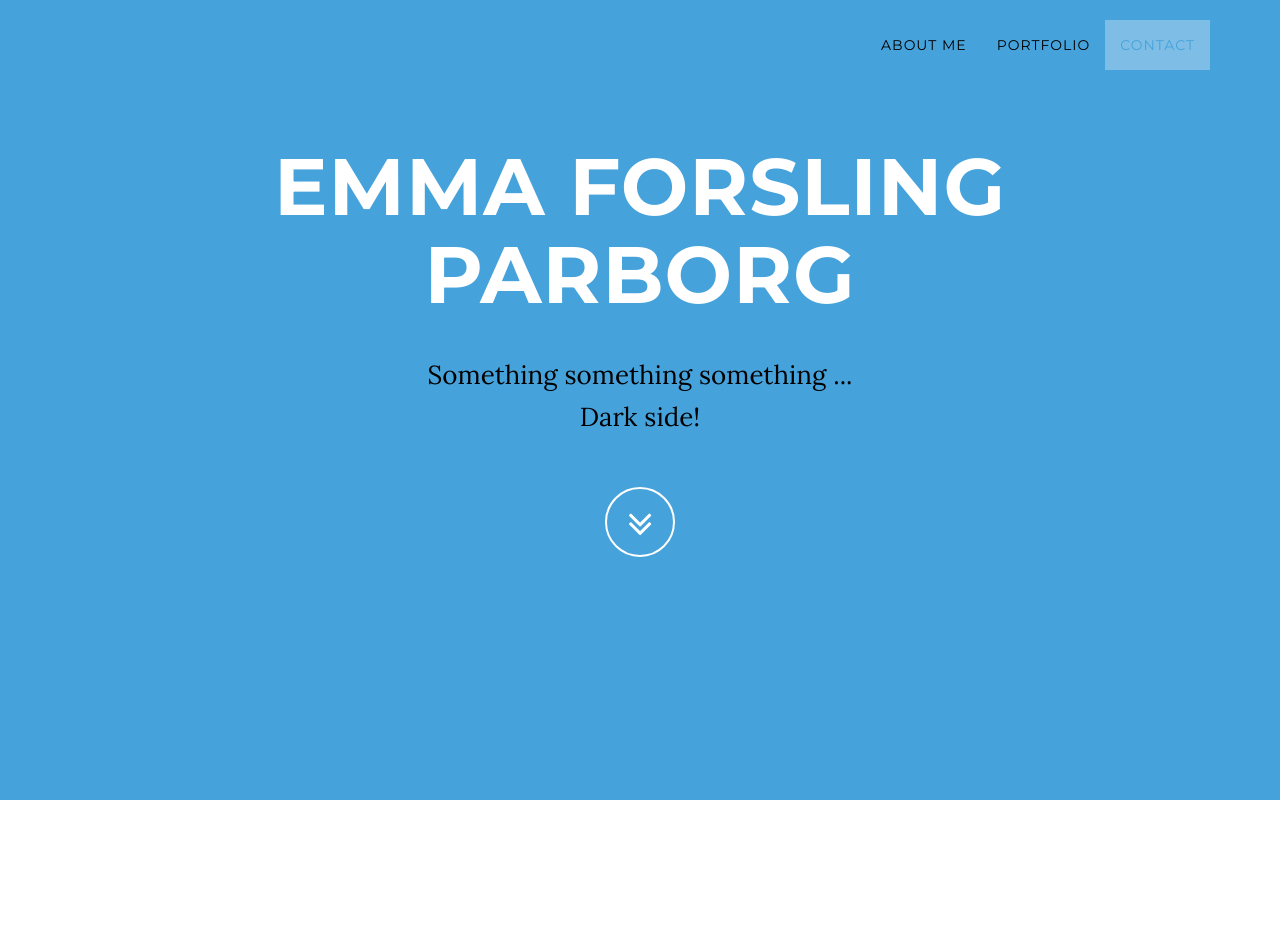
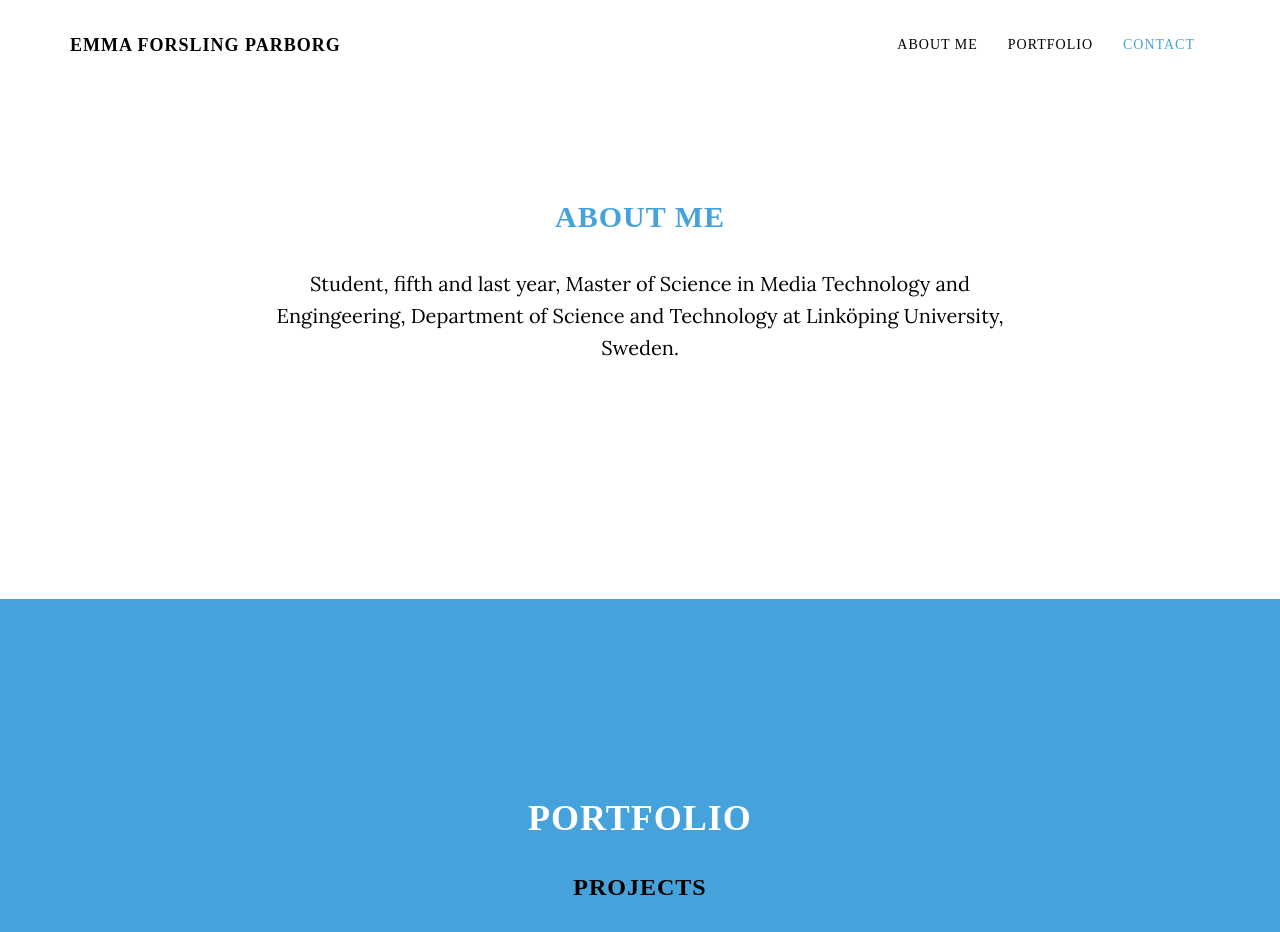
Before and after one commit to emmaforsling/emmaforsling.github.io, a plain HTML site: page index.html in a window 1280 px wide. Shown: the top 932 px of the page. Drawn offline with Linux system fonts and the light colour scheme.

Commit message:
Changed the font-family

```diff
--- a/css/font.css
+++ b/css/font.css
@@ -1,12 +1,28 @@
 
 a {
     color: #46A2DB;
+    font-family: 'Slabo', serif;
+}
+
+h1,
+h2,
+h3,
+h4{
+    font-family: 'Slabo', serif;
 }
 
 p{
     color: #000;
 }
-/* Background colors */
+
+body {
+    /*font-family: "Times-New-Roman";*/
+    /*font-family: 'Slabo 27px', serif;*/
+}
+
+/***************************************
+            Background colors
+****************************************/
 .greenBackground{
     background-color: #3FD496;
 }
@@ -28,35 +44,50 @@ p{
     color: #fff;
 }
 
+/***************************************
+            Background padding
+****************************************/
+
+.aboutMepaddding {
+    padding-top: 200px;
+}
+
 .footerBackground{
     padding-bottom: 500px;
 }
 
-/* Colors on the image buttons */
+/***************************************
+    Colors on the image buttons
+****************************************/
 .blueBtn{
     color: #09f;
     background-color: #fff;
 }
 
-/* Color on text */
+/***************************************
+    Color on text
+****************************************/
 
 .blackText {
     color: #000;
 }
 
-
 .blueText{
     color: #46A2DB;
+}
+
+.whiteText{
+    color:#fff;
 }
 
 .text-muted {
     color: #000;
 }
 
-/* Changes */
+/***************************************
+     Bootrstrap customizations
+****************************************/
 .modal-content{
-
-    /*background-color: #46A2DB;*/
     background-color: #fff;
 }
 .intro {
@@ -65,6 +96,7 @@ p{
 
 .navbar-custom{
     background-color: #46A2DB;
+    background-color: transparent;
 }
 
 
--- a/index.html
+++ b/index.html
@@ -24,7 +24,6 @@
 
     <!-- Custom CSS -->
     <link href="css/grayscale.css" rel="stylesheet">
-    <link href="css/timeline.css" rel="stylesheet">
     <link href="css/portfolio.css" rel="stylesheet">
     <link href="css/font.css" rel="stylesheet">
 
@@ -32,6 +31,8 @@
     <link href="font-awesome/css/font-awesome.min.css" rel="stylesheet" type="text/css">
     <link href="http://fonts.googleapis.com/css?family=Lora:400,700,400italic,700italic" rel="stylesheet" type="text/css">
     <link href="http://fonts.googleapis.com/css?family=Montserrat:400,700" rel="stylesheet" type="text/css">
+
+    <link href='https://fonts.googleapis.com/css?family=Slabo+27px' rel='stylesheet' type='text/css'>
 
     <!-- HTML5 Shim and Respond.js IE8 support of HTML5 elements and media queries -->
     <!-- WARNING: Respond.js doesn't work if you view the page via file:// -->
@@ -51,6 +52,8 @@
                 <button type="button" class="navbar-toggle" data-toggle="collapse" data-target=".navbar-main-collapse">
                     <i class="fa fa-bars"></i>
                 </button>
+                <!-- <p> Emma Forsling Parborg</p> -->
+                <a class="navbar-brand page-scroll" href="#page-top">Emma Forsling Parborg</a>
                 <!-- <button type="button" class="navbar-toggle" data-toggle="collapse" data-target=".navbar-main-collapse">
                     <i class="fa fa-bars"></i>
                 </button>
@@ -89,7 +92,7 @@
     </nav>
 
     <!-- Intro Header -->
-    <header class="intro">
+    <!-- <header class="intro">
         <div class="intro-body blueBackground">
             <div class="container">
                 <div class="row">
@@ -103,7 +106,7 @@
                 </div>
             </div>
         </div>
-    </header>
+    </header> -->
 
 <!-- test -->
 
@@ -114,9 +117,10 @@
 
 <!--  /test -->
 
-    <section id="aboutMe" class="container content-section text-center whiteBackground">
+    <section id="aboutMe" class="container content-section text-center whiteBackground aboutMepaddding">
         <div class="row">
             <div class="col-lg-8 col-lg-offset-2">
+                <!-- <h1 class="blackText"> Emma Forsling Parborg </h1> -->
                 <h2 class="blueText">About Me</h2>
                 <p> Student, fifth and last year, Master of Science in Media Technology and Engingeering, Department of Science and Technology at Linköping University, Sweden.
                 <!-- LÄGG TILL BILD -->
@@ -133,7 +137,7 @@
         <div class="container">
             <div class="row">
                 <div class="col-lg-12 text-center">
-                    <h1 class="section-heading">Portfolio</h1>
+                    <h1 class="section-heading whiteText">Portfolio</h1>
                     <h3 class="section-subheading text-muted">Projects</h3>
                 </div>
             </div>
```
